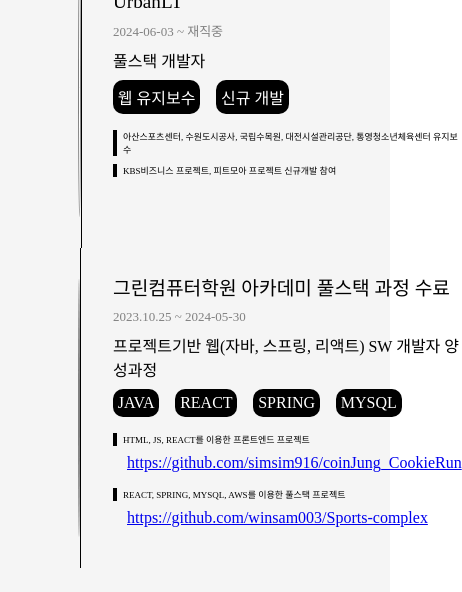
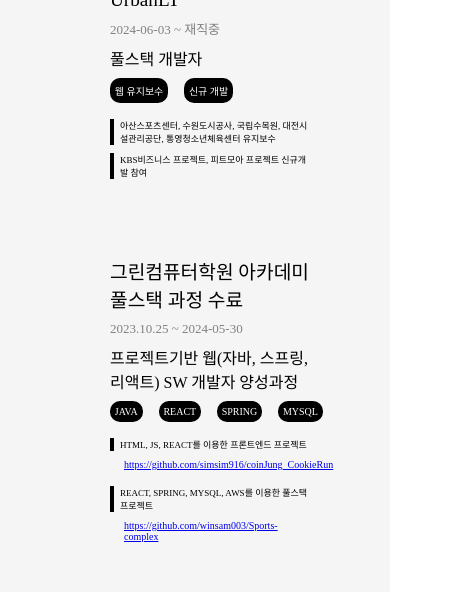
Before and after one commit to winsam003/new_portfolio, a React (Create React App) app: page / in a window 390 px wide. Shown: the part 775-1367 px from the top of the page, 462 px wide, since content can reach past the window. Built offline with nearby package versions, Linux system fonts and the light colour scheme; a web font is replaced by a local one.

Commit message:
반응형 살짝 추가 2

```diff
--- a/src/css/Career.css
+++ b/src/css/Career.css
@@ -100,8 +100,6 @@
 
 .Career_Info_subject{
     display: flex;
-
-
 }
 .Career_Info_subject>div{
     margin-right: 1rem;
@@ -153,4 +151,22 @@
         font-size: xx-small;
     }
 
+    .Career_Career{
+        display: none;
+    }
+
+    .Career_SecBox{
+        display: inherit;
+
+        height: calc(150% / 2);
+    }
+
+    .Career_Info_url{
+        font-size: x-small;
+    }
+
+    .Career_Info_subject{
+        font-size: x-small;
+    }
+
 }
```
Also changed, not shown: 6 other files (tests, documents, lock files or other folders).
